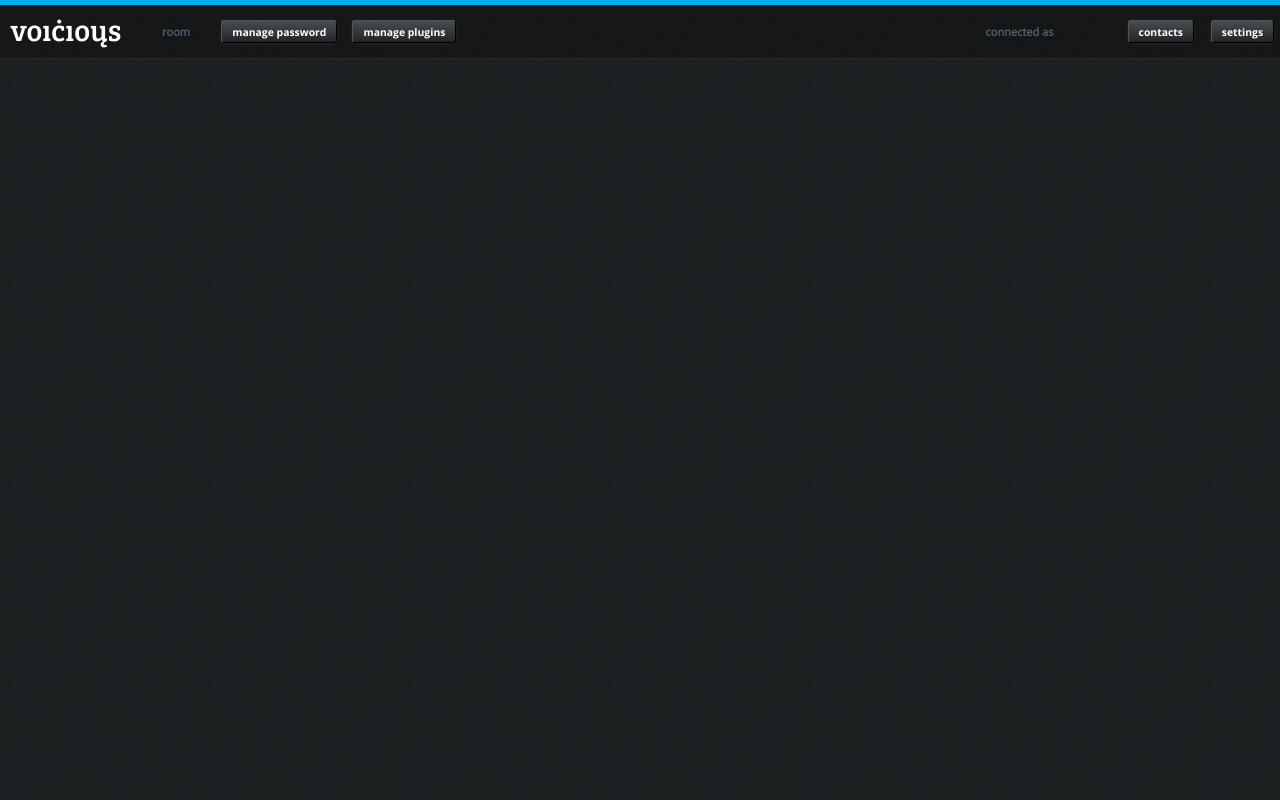
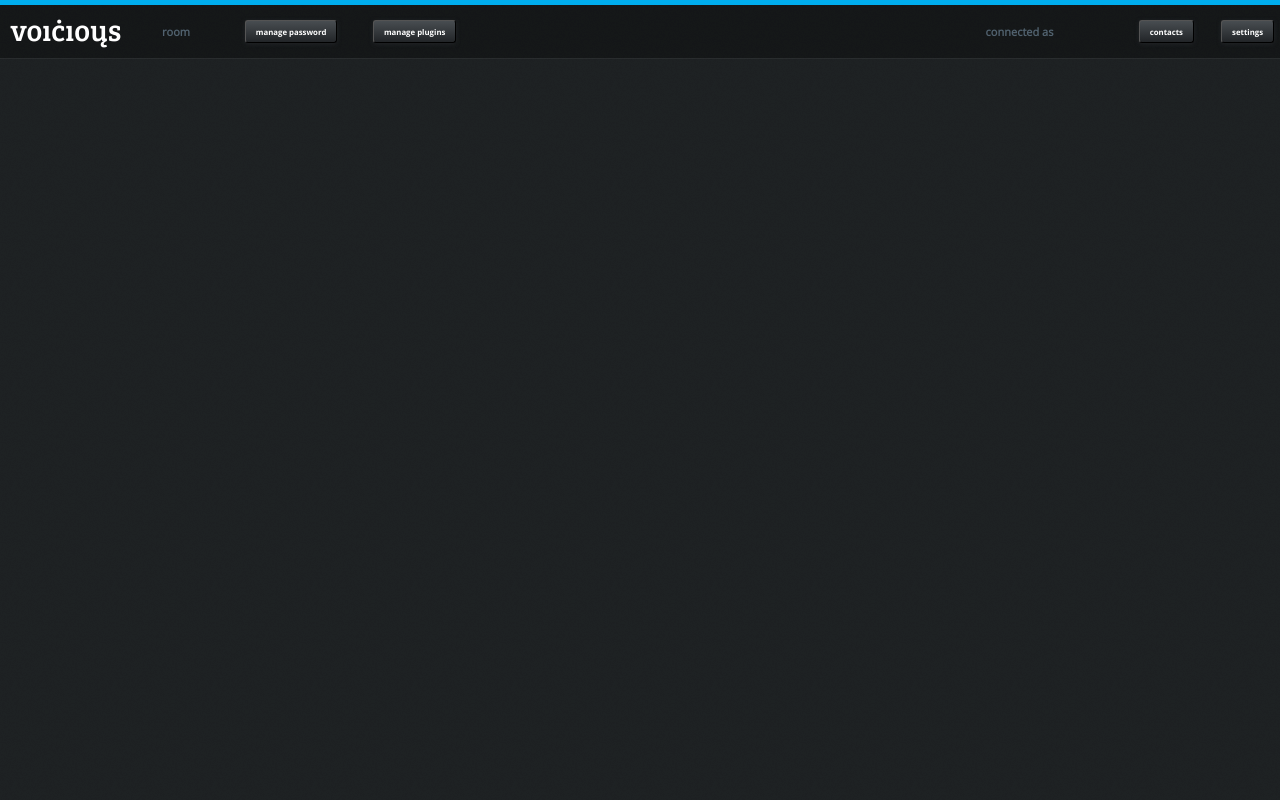
Before and after one commit to Voicious/Voicious, a Node project: template www/views/room/room.jade in a window 1280 px wide. Run offline with Node 20 templates, Linux system fonts and the light colour scheme; the template is opened without the code that fills it, so the values that code supplies are empty.

Commit message:
define fontfaces in global stylesheet

```diff
--- a/www/public/css/style.css
+++ b/www/public/css/style.css
@@ -1,9 +1,42 @@
+@font-face {
+    font-family: "BreeSerif-Regular";
+    src: url(../fonts/BreeSerif-Regular.ttf) format("truetype");
+}
+@font-face {
+    font-family: "OpenSans-Regular";
+    src: url(../fonts/OpenSans-Regular.ttf) format("truetype");
+}
+@font-face {
+    font-family: "OpenSans-Bold";
+    src: url(../fonts/OpenSans-Bold.ttf) format("truetype");
+}
+
+* {
+    margin: 0;
+    padding: 0;
+}
+
+.voiciouslogo {
+    font-family: 'BreeSerif-Regular';
+    font-size: 36px;
+}
+
+.bold {
+    font-weight: 700;
+}
+
+.italic {
+    font-style: italic;
+}
+
 body {
     min-width: 1024px;
     width: 100%;
     padding: 0;
     margin: 0;
     background-image: url(../pictures/noise.png);
+    font-family: Helvetica;
+    font-size: 12px;
 }
 
 .no-selec {
@@ -57,6 +90,7 @@ body {
 
 a {
     text-decoration: none;
+    color: inherit;
 }
 
 *:active, *:focus {
@@ -65,3 +99,8 @@ a {
     outline-width: 0;
     -moz-outline-width: 0
 }
+
+.rounded10 {
+  -moz-border-radius: 10px;
+  border-radius: 10px;
+}
--- a/www/public/services/room/css/room.css
+++ b/www/public/services/room/css/room.css
@@ -13,19 +13,6 @@
     box-shadow: 0 1px rgba(255, 255, 255, 0.05);
 }
 
-@font-face {
-    font-family: "BreeSerif-Regular";
-    src: url(../fonts/BreeSerif-Regular.ttf) format("truetype");
-}
-@font-face {
-    font-family: "OpenSans-Regular";
-    src: url(../fonts/OpenSans-Regular.ttf) format("truetype");
-}
-@font-face {
-    font-family: "OpenSans-Bold";
-    src: url(../fonts/OpenSans-Bold.ttf) format("truetype");
-}
-
 #room_logo {
     position: absolute;
     margin-left: 0.8%; margin-top: 4px;/*8.8%;*/
@@ -37,6 +24,7 @@
 #options_first {
     left: 162px;
 }
+
 #options_second {
     right: 0%;
 }
@@ -86,6 +74,7 @@
 #password {
     right: 119px;
 }
+
 #plugins {
     right: 0%
 }
@@ -94,6 +83,7 @@
 #contacts {
     right: 86px;
 }
+
 #settings {
     right: 2%
 }
--- a/www/views/main.jade
+++ b/www/views/main.jade
@@ -9,8 +9,6 @@ html
 
         title #{title}
 
-        link(href="http://fonts.googleapis.com/css?family=Open+Sans", rel="stylesheet", type="text/css")
-        link(href="http://fonts.googleapis.com/css?family=Bitter:400italic", rel="stylesheet", type="text/css")
         link(rel="stylesheet", media="screen", type="text/css", href="/public/css/style.css")
         link(rel="shortcut icon", type="image/png", href="/public/pictures/favicon.png")
         block style
```
Also changed, not shown: www/public/fonts/BreeSerif-Regular.ttf (renamed from www/public/services/room/fonts/BreeSerif-Regular.ttf), www/public/fonts/OpenSans-Bold.ttf (renamed from www/public/services/room/fonts/OpenSans-Bold.ttf), www/public/fonts/OpenSans-Regular.ttf (renamed from www/public/services/room/fonts/OpenSans-Regular.ttf).
